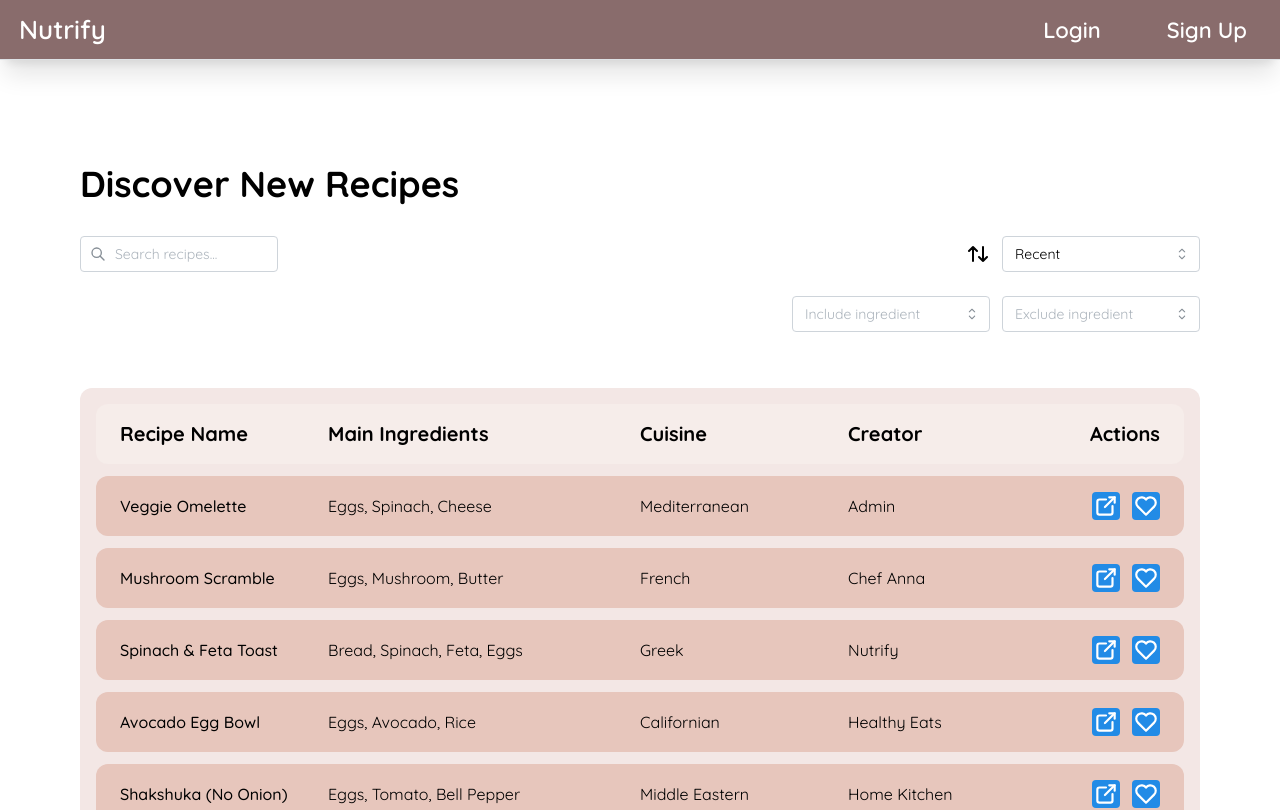
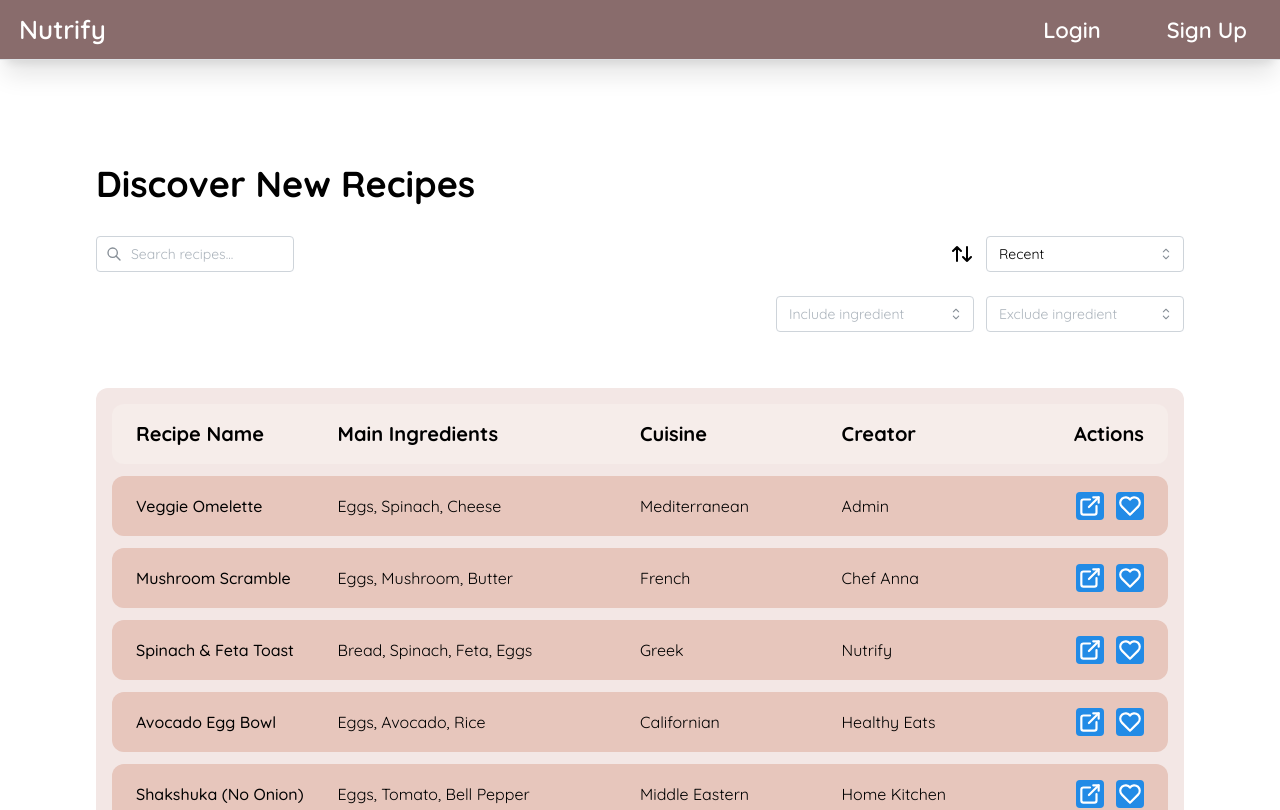
Before and after one commit to Untitled-ITU/nutrify, a Next.js app in the folder frontend/: page /discover in a window 1280 px wide. Shown: the top 810 px of the page. Built offline with nearby package versions, Linux system fonts and the light colour scheme.

Commit message:
Add padding for consistency

```diff
--- a/frontend/app/discover/page.tsx
+++ b/frontend/app/discover/page.tsx
@@ -69,7 +69,7 @@ export default function DiscoverPage() {
     }, []);
 
     return (
-        <div className="w-full">
+        <div className="w-full px-4">
             <h1 className="text-4xl font-bold mb-8">
                 Discover New Recipes
             </h1>
```
